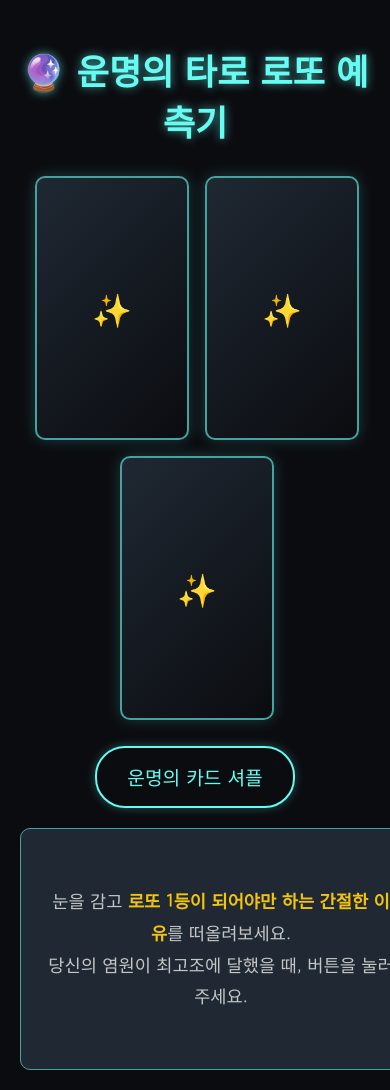
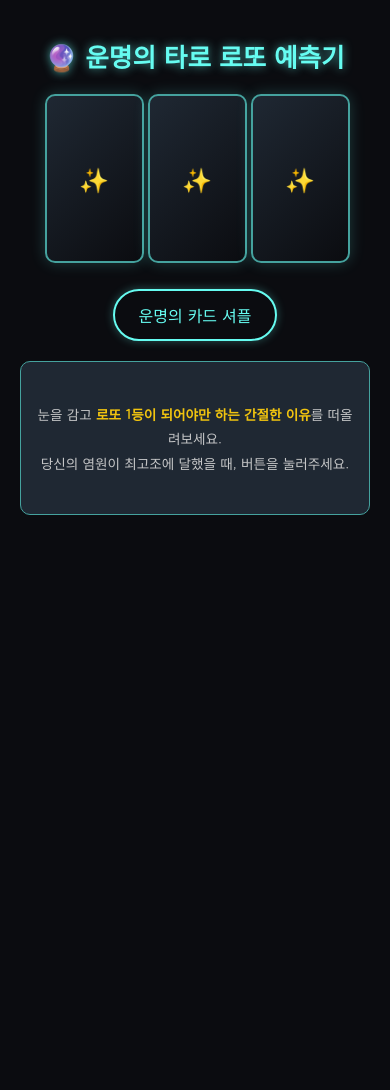
Before and after one commit to takionss/main, a Jekyll site: the page web/lotto_tarot/index.html, which Jekyll copies as it is, in a window 390 px wide. Built offline with Jekyll 4.4.1, drawn with Linux system fonts in a browser that asks for light colours; after the commit the page ends 900 px from its top, so only the background shows below that.

Commit message:
fix: adjust mobile responsive styling for lotto-tarot cards/balls and typing practice containers/grids

```diff
--- a/web/lotto_tarot/index.html
+++ b/web/lotto_tarot/index.html
@@ -100,6 +100,47 @@
         @keyframes popIn {
             0% { opacity: 0; transform: scale(0.5); }
             100% { opacity: 1; transform: scale(1); }
+        }
+
+        /* 모바일 최적화 반응형 레이아웃 */
+        @media (max-width: 500px) {
+            h1 { font-size: 1.6em; margin-bottom: 20px; }
+            .card-container {
+                gap: 8px;
+                flex-wrap: nowrap !important;
+            }
+            .card {
+                width: 95px;
+                height: 165px;
+            }
+            .card-front {
+                font-size: 1.5em;
+            }
+            button {
+                font-size: 1em;
+                padding: 12px 24px;
+            }
+            #result-text {
+                font-size: 0.85em !important;
+                padding: 15px !important;
+                min-width: 100% !important;
+                box-sizing: border-box;
+            }
+            .ball-container {
+                gap: 5px;
+                flex-wrap: nowrap !important;
+                justify-content: flex-start;
+            }
+            .game-label {
+                width: 52px;
+                font-size: 0.8em;
+                margin-right: 2px;
+            }
+            .ball {
+                width: 28px;
+                height: 28px;
+                font-size: 0.9em;
+            }
         }
     </style>
 </head>
```
Also changed, not shown: web/typing-practice/index.html (+42 -2 lines).
